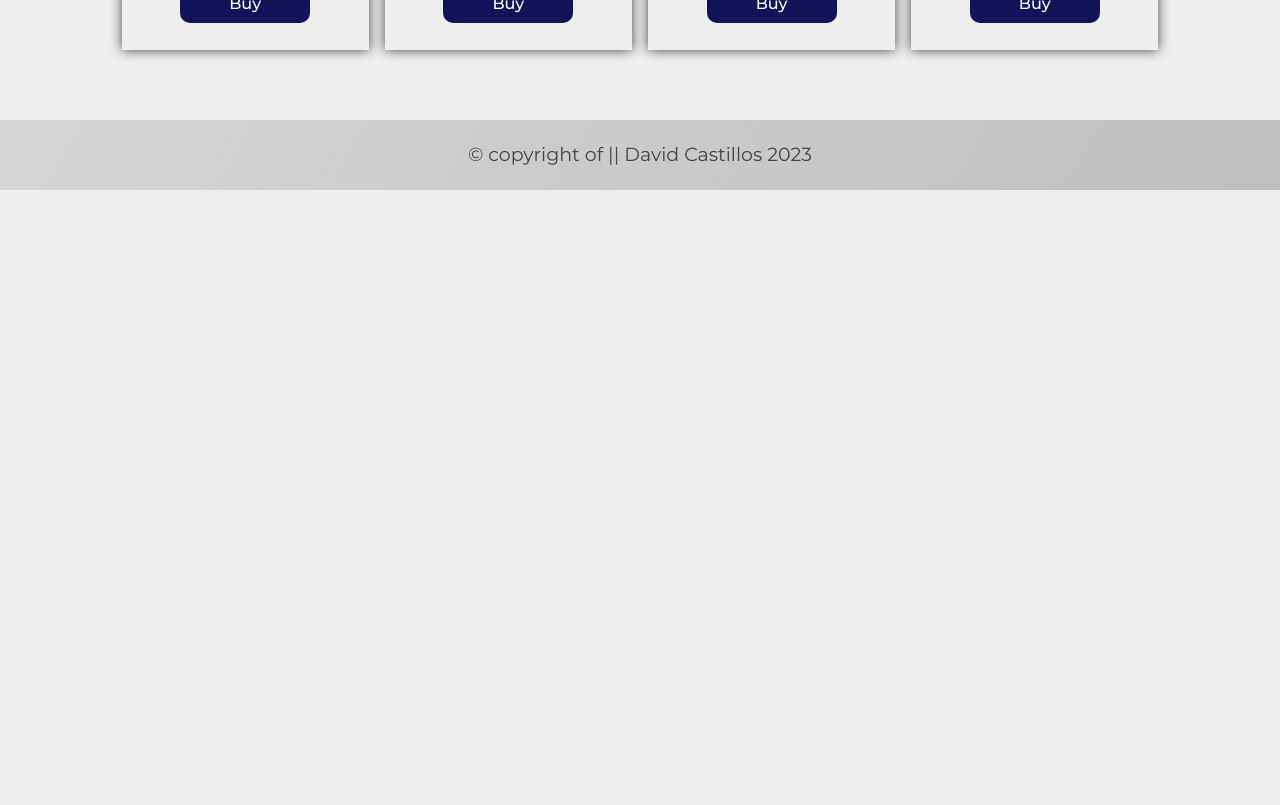
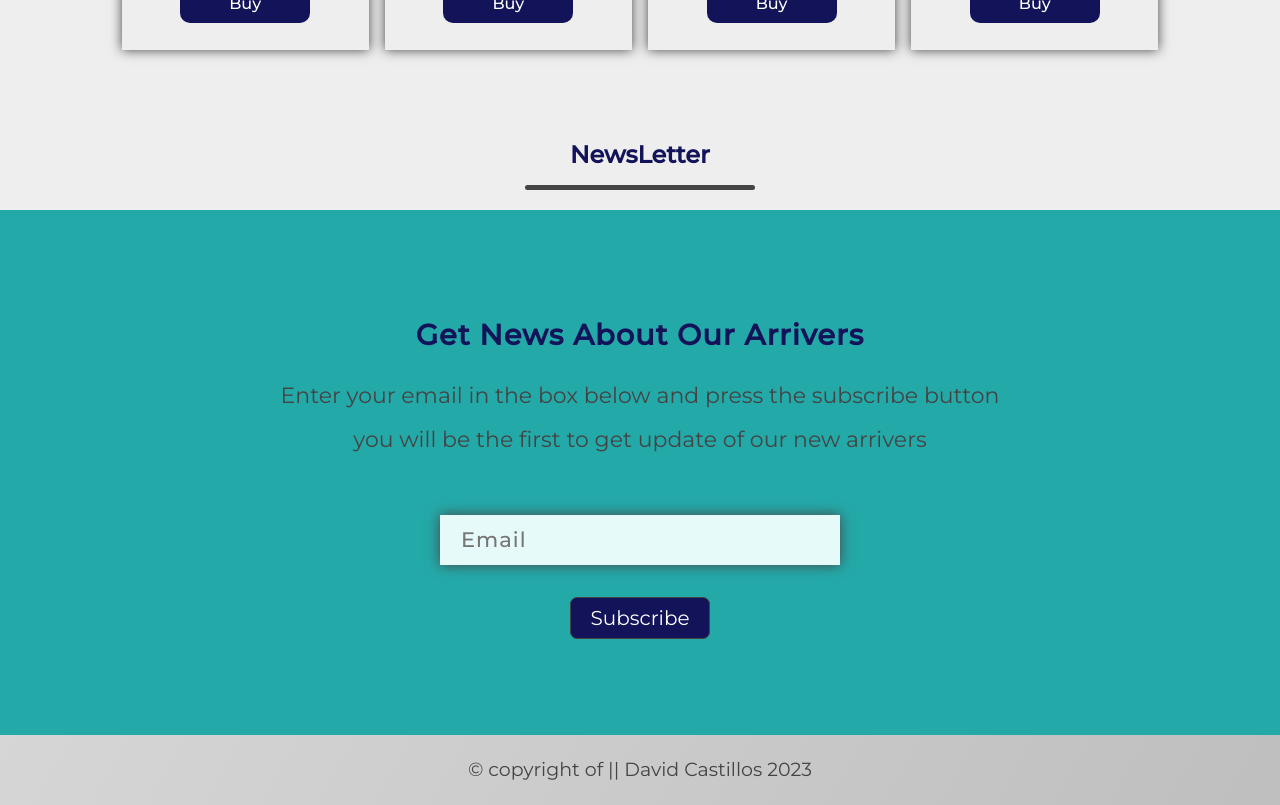
Before and after one commit to Davidodole/ecommerce, a React (Vite) app: page / in a window 1280 px wide. Shown: the part 3220-4025 px from the top of the page. Before the commit the page ends 3410 px from the top, so only its background shows below. Built offline with nearby package versions, Linux system fonts and the light colour scheme; the HTML template or start-up script is replaced by a standard one.

Commit message:
making changes

```diff
--- a/src/App.tsx
+++ b/src/App.tsx
@@ -22,7 +22,7 @@ const App = ()=>{
       imageUrl={bannerImage}
       />
       <Items />
-      {/* <NewsLetter /> */}
+      <NewsLetter />
       <Footer />
     </>
   )
--- a/src/components/Header.tsx
+++ b/src/components/Header.tsx
@@ -19,7 +19,7 @@ function Header(){
             <img src={logo} alt="" />
             <p>GBsquare</p>
             </div>
-            <ul className={isActive ? "open" : null}>
+            <ul className={isActive ? "open": ""}>
                 <li><a href="/">Shop</a></li>
                 <li><a href="/">Men</a></li>
                 <li><a href="/">Women</a></li>
```
Also changed, not shown: src/components/Copyright.tsx (deleted, +0 -10 lines).
